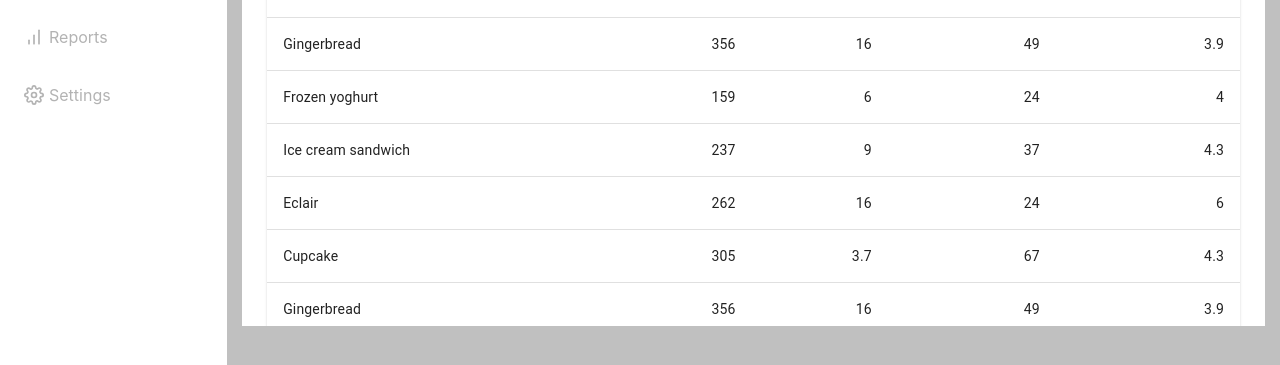
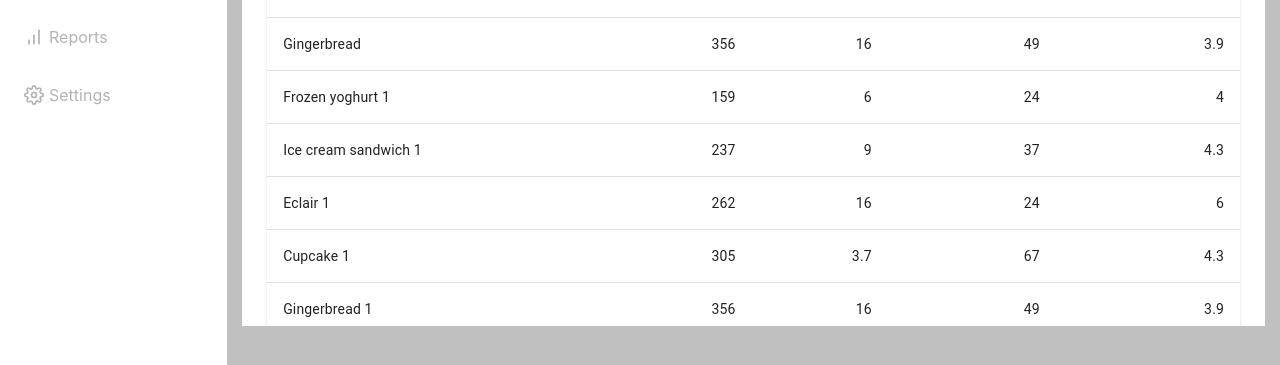
Before and after one commit to AashishSinghal/mentor-panel, a React (Create React App) app: page /projects in a window 1280 px wide. Shown: the part 435-800 px from the top of the page. Built offline with nearby package versions, Linux system fonts and the light colour scheme.

Commit message:
commit before pull

```diff
--- a/src/Assets/svg.js
+++ b/src/Assets/svg.js
@@ -19,7 +19,6 @@ export const BellIcon = () => {
   );
 };
 
-
 export const AccountsIcon = () => {
   return (
     <svg
@@ -27,7 +26,7 @@ export const AccountsIcon = () => {
       width="20"
       height="20"
       stroke="currentColor"
-        stroke-width="2"
+      strokeWidth="2"
       fill="none"
       strokeLinecap="round"
       strokeLinejoin="round"
@@ -46,7 +45,7 @@ export const AccountsIcon = () => {
       width="20"
       height="20"
       stroke="currentColor"
-        stroke-width="2"
+      strokeWidth="2"
       fill="none"
       strokeLinecap="round"
       strokeLinejoin="round"
@@ -65,7 +64,7 @@ export const StudentsIcon = () => {
       width="20"
       height="20"
       stroke="currentColor"
-        stroke-width="2"
+      strokeWidth="2"
       fill="none"
       strokeLinecap="round"
       strokeLinejoin="round"
@@ -84,7 +83,7 @@ export const TutorIcon = () => {
       width="20"
       height="20"
       stroke="currentColor"
-        stroke-width="2"
+      strokeWidth="2"
       fill="none"
       strokeLinecap="round"
       strokeLinejoin="round"
@@ -103,7 +102,7 @@ export const ProjectsIcon = () => {
       width="20"
       height="20"
       stroke="currentColor"
-        stroke-width="2"
+      strokeWidth="2"
       fill="none"
       strokeLinecap="round"
       strokeLinejoin="round"
@@ -121,7 +120,7 @@ export const PaymentsIcon = () => {
       width="20"
       height="20"
       stroke="currentColor"
-        stroke-width="2"
+      strokeWidth="2"
       fill="none"
       strokeLinecap="round"
       strokeLinejoin="round"
@@ -140,7 +139,7 @@ export const HomeIcon = () => {
       width="20"
       height="20"
       stroke="currentColor"
-        stroke-width="2"
+      strokeWidth="2"
       fill="none"
       strokeLinecap="round"
       strokeLinejoin="round"
@@ -159,7 +158,7 @@ export const ReportsIcon = () => {
       width="20"
       height="20"
       stroke="currentColor"
-        stroke-width="2"
+      strokeWidth="2"
       fill="none"
       strokeLinecap="round"
       strokeLinejoin="round"
--- a/src/Components/SidePannel/SidePannel.js
+++ b/src/Components/SidePannel/SidePannel.js
@@ -1,5 +1,5 @@
 import React from "react";
-import { BrowserRouter as Router, Link } from "react-router-dom";
+import { Link } from "react-router-dom";
 import $ from "jquery";
 import "./SidePannel.css";
 import {
@@ -13,15 +13,30 @@ import {
   SettingsIcon,
 } from "../../Assets/svg.js";
 const SidePannel = () => {
-  const handleSidepanelChange = () => {
-    console.log(this);
-  };
+  // const handleSidepanelChange = (e) => {
+  //   e.preventDefault();
+  //   $(".sidepanel__link").removeClass("active");
+  //   // console.log(this, e);
+  //   // var item = e.target;
+  //   // if (item.classList.contains("active")) {
+  //   //   console.log(item.classList.contains("active"));
+  //   // } else {
+  //   //   item.classList.push("active");
+  //   // }
+  // };
+  $(".sidepanel__link").on("click", function () {
+    console.log("Sidepanel Trigger");
+    $(".sidepanel__link").removeClass("active");
+    $(this).addClass("active");
+  });
 
   return (
     <div className="sidepanel">
-      {/* <Router> */}
       <Link to="/dashboard">
-        <div className="sidepanel__link active" onClick={handleSidepanelChange}>
+        <div
+          className="sidepanel__link active"
+          // onClick={(e) => handleSidepanelChange(e)}
+        >
           <HomeIcon className="sidepanel__link__icon" /> Dashboards
         </div>
       </Link>
@@ -60,7 +75,6 @@ const SidePannel = () => {
           <SettingsIcon /> Settings
         </div>
       </Link>
-      {/* </Router> */}
     </div>
   );
 };
--- a/src/Components/Viewport/Projects/Projects.js
+++ b/src/Components/Viewport/Projects/Projects.js
@@ -2,7 +2,6 @@ import {
   Button,
   ClickAwayListener,
   Grow,
-  Icon,
   makeStyles,
   MenuItem,
   MenuList,
@@ -45,16 +44,16 @@ const rows = [
   createData("Eclair", 262, 16.0, 24, 6.0),
   createData("Cupcake", 305, 3.7, 67, 4.3),
   createData("Gingerbread", 356, 16.0, 49, 3.9),
-  createData("Frozen yoghurt", 159, 6.0, 24, 4.0),
-  createData("Ice cream sandwich", 237, 9.0, 37, 4.3),
-  createData("Eclair", 262, 16.0, 24, 6.0),
-  createData("Cupcake", 305, 3.7, 67, 4.3),
-  createData("Gingerbread", 356, 16.0, 49, 3.9),
-  createData("Frozen yoghurt", 159, 6.0, 24, 4.0),
-  createData("Ice cream sandwich", 237, 9.0, 37, 4.3),
-  createData("Eclair", 262, 16.0, 24, 6.0),
-  createData("Cupcake", 305, 3.7, 67, 4.3),
-  createData("Gingerbread", 356, 16.0, 49, 3.9),
+  createData("Frozen yoghurt 1", 159, 6.0, 24, 4.0),
+  createData("Ice cream sandwich 1", 237, 9.0, 37, 4.3),
+  createData("Eclair 1", 262, 16.0, 24, 6.0),
+  createData("Cupcake 1", 305, 3.7, 67, 4.3),
+  createData("Gingerbread 1", 356, 16.0, 49, 3.9),
+  createData("Frozen yoghurt 2", 159, 6.0, 24, 4.0),
+  createData("Ice cream sandwich 2", 237, 9.0, 37, 4.3),
+  createData("Eclair 2", 262, 16.0, 24, 6.0),
+  createData("Cupcake 2", 305, 3.7, 67, 4.3),
+  createData("Gingerbread 2", 356, 16.0, 49, 3.9),
 ];
 
 const Projects = () => {
--- a/src/Components/Viewport/Viewport.js
+++ b/src/Components/Viewport/Viewport.js
@@ -1,11 +1,11 @@
 import React from "react";
-import { BrowserRouter as Router, Route, Switch } from "react-router-dom";
+import { Route, Switch } from "react-router-dom";
 import Dashboard from "./Dashboard/Dashboard";
 import Projects from "./Projects/Projects";
 
 const Viewport = () => {
   return (
-    <div class="viewport">
+    <div className="viewport">
       <Switch>
         <Route path="/dashboard">
           <Dashboard />
```
Lines whose indentation alone changed are shown as unchanged.
